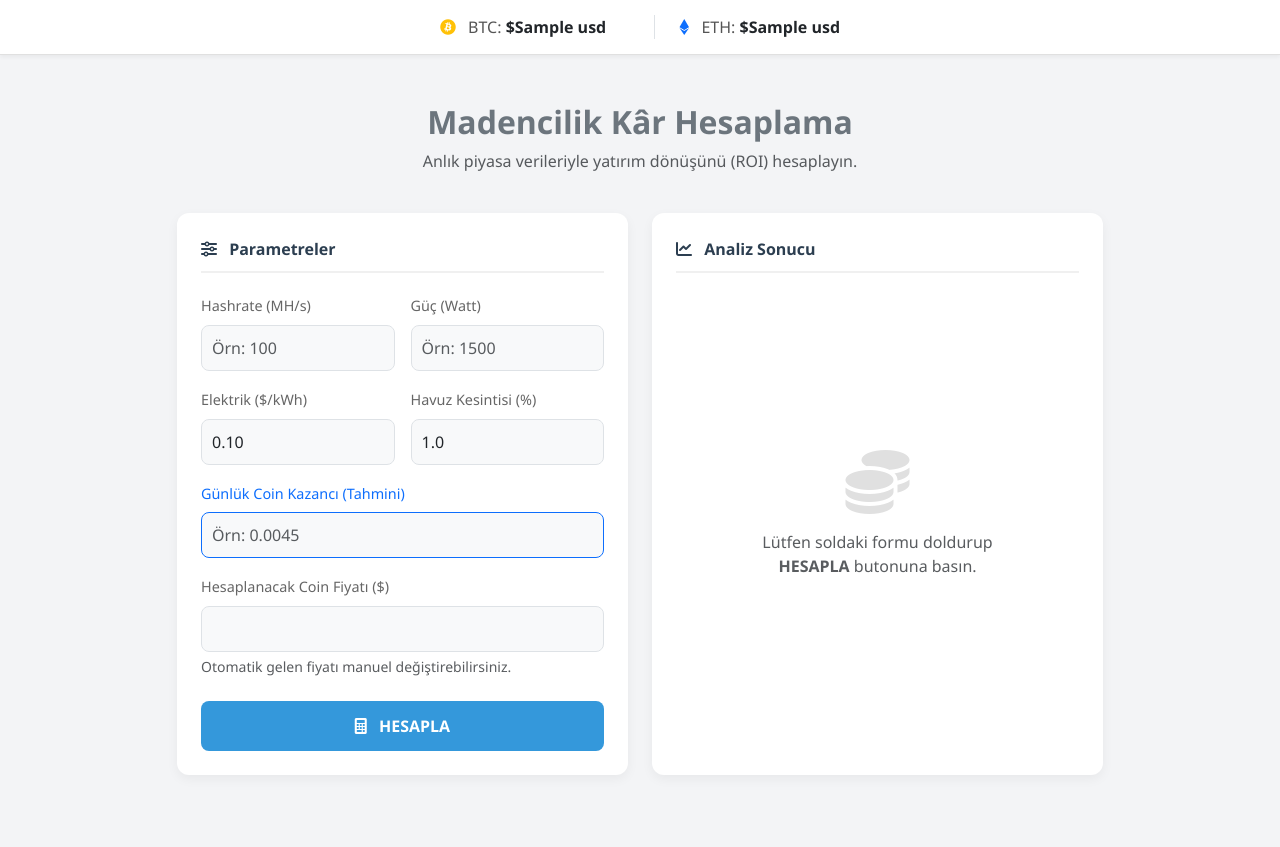
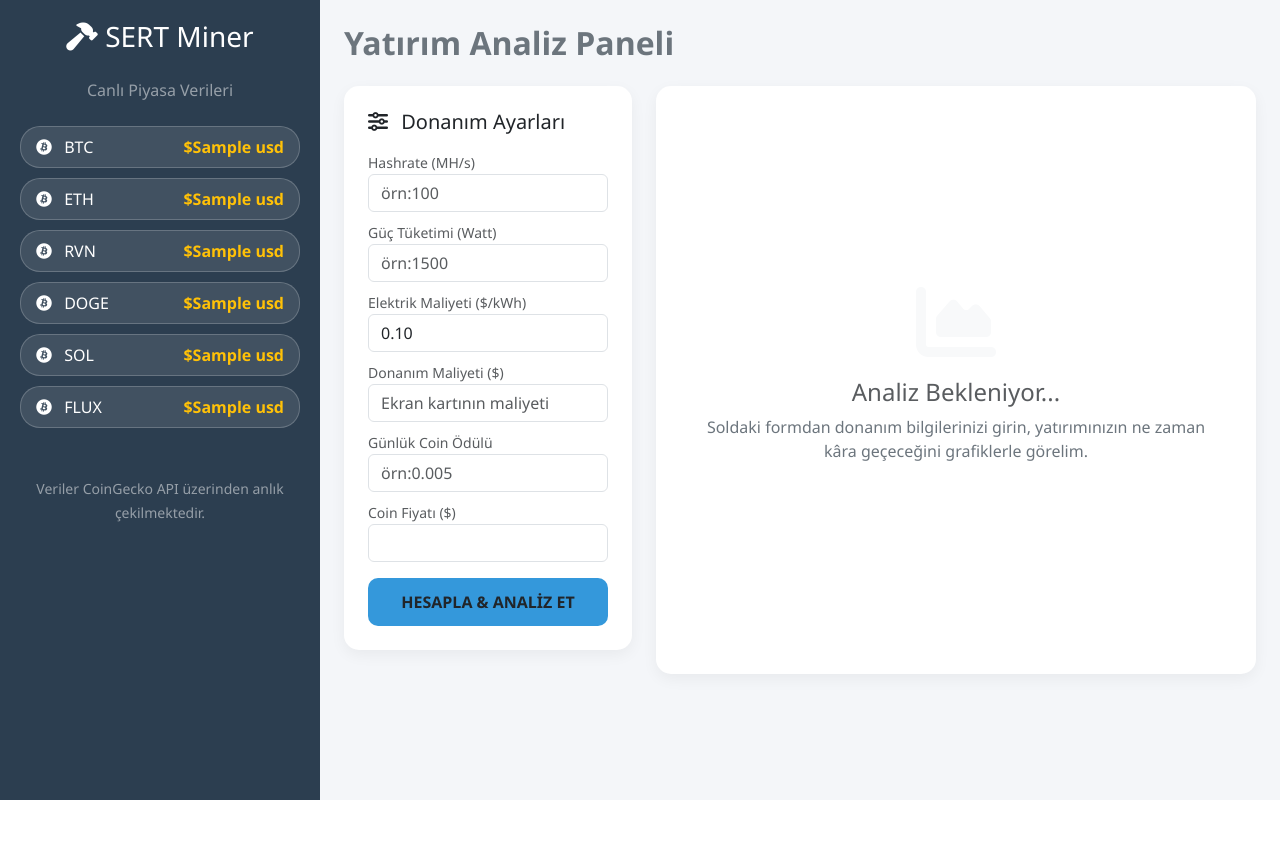
Before and after one commit to SertEmre/Kripto_Madenciligi_Kazanc_Hesaplama, a Flask app: page / in a window 1280 px wide. After the commit the page ends 800 px from the top, so only its background shows below. Run offline with Flask 3, Linux system fonts and the light colour scheme; a database or web service that is not in the repository returns one stand-in record (values such as "Sample title"); data that the repository does not hold is empty.

Commit message:
Grafikler ve ROI Analizi eklendi
- Chart.js entegrasyonu ile dinamik grafikler (Pasta & Çizgi) eklendi.
- CoinGecko API ile çoklu coin fiyat takibi özelliği getirildi.
- Yatırım Dönüşü (ROI) ve Amorti süresi hesaplama motoru eklendi.

```diff
--- a/app.py
+++ b/app.py
@@ -4,15 +4,22 @@ import requests
 app = Flask(__name__)
 
 def kripto_fiyat_getir():
+    """Popüler madencilik coinlerinin canlı fiyatlarını çeker"""
+    ids = "bitcoin,ethereum,ravencoin,dogecoin,solana,flux"
+    url = f"https://api.coingecko.com/api/v3/simple/price?ids={ids}&vs_currencies=usd"
     try:
-        url = "https://api.coingecko.com/api/v3/simple/price?ids=bitcoin,ethereum&vs_currencies=usd"
         cevap = requests.get(url, timeout=5).json()
         return {
-            'btc': cevap['bitcoin']['usd'],
-            'eth': cevap['ethereum']['usd']
+            'BTC': cevap['bitcoin']['usd'],
+            'ETH': cevap['ethereum']['usd'],
+            'RVN': cevap['ravencoin']['usd'],
+            'DOGE': cevap['dogecoin']['usd'],
+            'SOL': cevap['solana']['usd'],
+            'FLUX': cevap['flux']['usd']
         }
     except:
-        return {'btc': 0, 'eth': 0}
+        # Hata durumunda varsayılan değerler
+        return {'BTC': 0, 'ETH': 0, 'RVN': 0, 'DOGE': 0, 'SOL': 0, 'FLUX': 0}
 
 @app.route('/', methods=['GET', 'POST'])
 def index():
@@ -21,13 +28,22 @@ def index():
 
     if request.method == 'POST':
         try:
-            hashrate = float(request.form.get('hashrate'))
-            guc_tuketimi = float(request.form.get('power'))
-            elektrik_ucreti = float(request.form.get('cost'))
-            pool_fee = float(request.form.get('pool_fee'))
-            tahmini_kazanc = float(request.form.get('daily_reward'))
-            secilen_coin_fiyati = float(request.form.get('coin_price'))
+            # GÜNCELLENMİŞ KISIM BAŞLANGICI
+            # get('veri_adi', 0) diyerek, eğer veri gelmezse 0 kabul et diyoruz.
+            # Böylece program asla çökmez.
 
+            hashrate = float(request.form.get('hashrate', 0))
+            guc_tuketimi = float(request.form.get('power', 0))
+            elektrik_ucreti = float(request.form.get('cost', 0))
+            pool_fee = float(request.form.get('pool_fee', 0)) # Hata veren satır buydu
+            tahmini_kazanc = float(request.form.get('daily_reward', 0))
+            donanim_maliyeti = float(request.form.get('hardware_cost', 0))
+            secilen_coin_fiyati = float(request.form.get('coin_price', 0))
+            # GÜNCELLENMİŞ KISIM BİTİŞİ
+
+            # --- HESAPLAMALAR ---
+
+            # 1. Gelir & Gider
             gunluk_ciro = tahmini_kazanc * secilen_coin_fiyati
             havuz_kesintisi_tutari = gunluk_ciro * (pool_fee / 100)
             net_gunluk_ciro = gunluk_ciro - havuz_kesintisi_tutari
@@ -35,19 +51,34 @@ def index():
             gunluk_elektrik_maliyeti = (guc_tuketimi / 1000) * 24 * elektrik_ucreti
 
             gunluk_net_kar = net_gunluk_ciro - gunluk_elektrik_maliyeti
-            aylik_net_kar = gunluk_net_kar * 30
-            yillik_net_kar = gunluk_net_kar * 365
+
+            # 2. ROI (Amorti Süresi) Hesabı
+            amorti_gun = 0
+            if gunluk_net_kar > 0:
+                amorti_gun = donanim_maliyeti / gunluk_net_kar
+
+            # 3. Grafik Verileri İçin Hazırlık (Aylık Projeksiyon)
+            aylik_veriler = []
+            birikimli_kazanc = 0
+            for ay in range(1, 13):
+                birikimli_kazanc += gunluk_net_kar * 30
+                aylik_veriler.append(round(birikimli_kazanc, 2))
 
             sonuc = {
                 'gunluk_net': round(gunluk_net_kar, 2),
-                'aylik_net': round(aylik_net_kar, 2),
-                'yillik_net': round(yillik_net_kar, 2),
+                'aylik_net': round(gunluk_net_kar * 30, 2),
+                'yillik_net': round(gunluk_net_kar * 365, 2),
                 'elektrik_maliyeti': round(gunluk_elektrik_maliyeti, 2),
-                'durum': 'Kârlı' if gunluk_net_kar > 0 else 'Zarar'
+                'ciro': round(net_gunluk_ciro, 2),
+                'amorti_gun': int(amorti_gun) if amorti_gun > 0 else "Asla",
+                'amorti_ay': round(amorti_gun / 30, 1) if amorti_gun > 0 else "∞",
+                'grafik_data': aylik_veriler
             }
 
         except ValueError:
             pass
+
+    return render_template('index.html', fiyatlar=fiyatlar, sonuc=sonuc)
     return render_template('index.html', fiyatlar=fiyatlar, sonuc=sonuc)
 
 if __name__ == '__main__':
--- a/templates/index.html
+++ b/templates/index.html
@@ -3,230 +3,177 @@
 <head>
     <meta charset="UTF-8">
     <meta name="viewport" content="width=device-width, initial-scale=1.0">
-    <title>Madenci Kazanç Hesaplayıcı</title>
+    <title>SERT Miner</title>
     <link href="https://cdn.jsdelivr.net/npm/bootstrap@5.3.0/dist/css/bootstrap.min.css" rel="stylesheet">
-    <link rel="stylesheet" href="https://cdnjs.cloudflare.com/ajax/libs/font-awesome/6.0.0/css/all.min.css">
+    <link rel="stylesheet" href="https://cdnjs.cloudflare.com/ajax/libs/font-awesome/6.4.0/css/all.min.css">
+    <script src="https://cdn.jsdelivr.net/npm/chart.js"></script>
 
     <style>
-        body {
-            background-color: #f3f4f6; /* Çok açık gri arka plan */
-            color: #333;
-            font-family: 'Segoe UI', Tahoma, Geneva, Verdana, sans-serif;
-        }
-
-        /* Üstteki Canlı Fiyat Çubuğu */
-        .live-ticker {
-            background: #ffffff;
-            padding: 15px;
-            box-shadow: 0 2px 4px rgba(0,0,0,0.05);
-            font-weight: 500;
-            color: #555;
-            border-bottom: 1px solid #e0e0e0;
-        }
-
-        /* Kart Tasarımları */
-        .card {
-            background-color: #ffffff;
-            border: none;
-            border-radius: 12px;
-            box-shadow: 0 4px 12px rgba(0,0,0,0.05); /* Hafif gölge */
-            transition: transform 0.2s;
-        }
-
-        .card:hover {
-            transform: translateY(-2px); /* Üzerine gelince hafif kalkar */
-        }
-
-        .card-header-custom {
-            font-weight: bold;
-            color: #2c3e50;
-            border-bottom: 2px solid #f0f0f0;
-            padding-bottom: 10px;
-            margin-bottom: 20px;
-        }
-
-        /* Form Elemanları */
-        .form-label {
-            font-weight: 500;
-            color: #666;
-            font-size: 0.9rem;
-        }
-
-        .form-control {
-            background-color: #f8f9fa;
-            border: 1px solid #dee2e6;
-            padding: 10px;
-            border-radius: 8px;
-        }
-
-        .form-control:focus {
-            background-color: #fff;
-            border-color: #3498db;
-            box-shadow: 0 0 0 0.2rem rgba(52, 152, 219, 0.25);
-        }
-
-        /* Hesapla Butonu */
-        .btn-calc {
-            background-color: #3498db; /* Mavi Kurumsal Renk */
-            color: white;
-            font-weight: 600;
-            border-radius: 8px;
-            padding: 12px;
-            transition: all 0.3s;
-        }
-
-        .btn-calc:hover {
-            background-color: #2980b9;
-            color: white;
-            box-shadow: 0 4px 8px rgba(52, 152, 219, 0.3);
-        }
-
-        /* Sonuç Kutusu */
-        .result-container {
-            background-color: #f8f9fa;
-            border-radius: 10px;
-            padding: 25px;
-            text-align: center;
-        }
-
-        .profit-box {
-            background-color: #d1e7dd; /* Açık Yeşil */
-            color: #0f5132;
-            padding: 15px;
-            border-radius: 10px;
-            margin-bottom: 15px;
-        }
-
-        .loss-box {
-            background-color: #f8d7da; /* Açık Kırmızı */
-            color: #842029;
-            padding: 15px;
-            border-radius: 10px;
-            margin-bottom: 15px;
-        }
-
-        .stat-label {
-            font-size: 0.85rem;
-            color: #777;
-            text-transform: uppercase;
-            letter-spacing: 1px;
-        }
-
-        .stat-value {
-            font-size: 1.5rem;
-            font-weight: bold;
-            color: #333;
-        }
+        body { background-color: #f4f6f9; font-family: 'Segoe UI', sans-serif; }
+        .sidebar { background: #2c3e50; color: white; min-height: 100vh; padding: 20px; }
+        .coin-badge { background: rgba(255,255,255,0.1); padding: 8px 15px; border-radius: 20px; margin-bottom: 10px; display: block; border: 1px solid rgba(255,255,255,0.2); }
+        .card { border: none; border-radius: 15px; box-shadow: 0 5px 15px rgba(0,0,0,0.05); transition: transform 0.3s; }
+        .card:hover { transform: translateY(-5px); }
+        .stat-card { border-left: 5px solid; }
+        .stat-profit { border-color: #2ecc71; }
+        .stat-cost { border-color: #e74c3c; }
+        .stat-roi { border-color: #f1c40f; }
+        .btn-primary-custom { background: #3498db; border: none; padding: 12px; font-weight: bold; width: 100%; border-radius: 10px; }
+        .btn-primary-custom:hover { background: #2980b9; }
+        .chart-container { position: relative; height: 250px; width: 100%; }
     </style>
 </head>
 <body>
 
-<div class="live-ticker text-center d-flex justify-content-center align-items-center">
-    <div class="mx-4">
-        <i class="fab fa-bitcoin text-warning me-2"></i>
-        BTC: <span class="text-dark fw-bold">${{ fiyatlar.btc }}</span>
+<div class="container-fluid">
+    <div class="row">
+        <div class="col-md-3 sidebar d-none d-md-block">
+            <h3 class="mb-4 text-center"><i class="fas fa-hammer"></i> SERT Miner</h3>
+            <p class="text-white-50 text-center mb-4">Canlı Piyasa Verileri</p>
+
+            <div class="coin-list">
+                {% for coin, price in fiyatlar.items() %}
+                <div class="coin-badge d-flex justify-content-between align-items-center">
+                    <span><i class="fab fa-bitcoin me-2"></i> {{ coin }}</span>
+                    <span class="fw-bold text-warning">${{ price }}</span>
                 </div>
-    <div class="mx-4 border-start ps-4">
-        <i class="fab fa-ethereum text-primary me-2"></i>
-        ETH: <span class="text-dark fw-bold">${{ fiyatlar.eth }}</span>
+                {% endfor %}
+            </div>
+
+            <div class="mt-5 text-center">
+                <small class="text-white-50">Veriler CoinGecko API üzerinden anlık çekilmektedir.</small>
             </div>
         </div>
 
-<div class="container mt-5 pb-5">
-    <div class="row justify-content-center">
-        <div class="col-12 text-center mb-4">
-            <h2 class="fw-bold text-secondary">Madencilik Kâr Hesaplama</h2>
-            <p class="text-muted">Anlık piyasa verileriyle yatırım dönüşünü (ROI) hesaplayın.</p>
+        <div class="col-md-9 p-4">
+            <h2 class="fw-bold mb-4 text-secondary">Yatırım Analiz Paneli</h2>
+
+            <div class="row">
+                <div class="col-lg-4 mb-4">
+                    <div class="card p-4 h-100">
+                        <h5 class="mb-3"><i class="fas fa-sliders-h me-2"></i> Donanım Ayarları</h5>
+                        <form method="POST">
+                            <div class="mb-2">
+                                <label class="small text-muted">Hashrate (MH/s)</label>
+                                <input type="number" step="any" name="hashrate" class="form-control" placeholder="örn:100" required>
                             </div>
-
-        <div class="col-lg-5 col-md-6 mb-4">
-            <div class="card h-100 p-4">
-                <div class="card-header-custom">
-                    <i class="fas fa-sliders-h me-2"></i> Parametreler
+                            <div class="mb-2">
+                                <label class="small text-muted">Güç Tüketimi (Watt)</label>
+                                <input type="number" step="any" name="power" class="form-control" placeholder="örn:1500" required>
                             </div>
-                <form method="POST">
-                    <div class="row g-3">
-                        <div class="col-6">
-                            <label class="form-label">Hashrate (MH/s)</label>
-                            <input type="number" step="any" name="hashrate" class="form-control" placeholder="Örn: 100" required>
-                        </div>
-                        <div class="col-6">
-                            <label class="form-label">Güç (Watt)</label>
-                            <input type="number" step="any" name="power" class="form-control" placeholder="Örn: 1500" required>
-                        </div>
-                        <div class="col-6">
-                            <label class="form-label">Elektrik ($/kWh)</label>
+                            <div class="mb-2">
+                                <label class="small text-muted">Elektrik Maliyeti ($/kWh)</label>
                                 <input type="number" step="any" name="cost" class="form-control" value="0.10" required>
                             </div>
-                        <div class="col-6">
-                            <label class="form-label">Havuz Kesintisi (%)</label>
-                            <input type="number" step="any" name="pool_fee" class="form-control" value="1.0" required>
+                            <div class="mb-2">
+                                <label class="small text-muted">Donanım Maliyeti ($)</label>
+                                <input type="number" step="any" name="hardware_cost" class="form-control" placeholder="Ekran kartının maliyeti" required>
                             </div>
-                        <div class="col-12">
-                            <label class="form-label text-primary">Günlük Coin Kazancı (Tahmini)</label>
-                            <input type="number" step="any" name="daily_reward" class="form-control border-primary" placeholder="Örn: 0.0045" required>
+                            <div class="mb-2">
+                                <label class="small text-muted">Günlük Coin Ödülü</label>
+                                <input type="number" step="any" name="daily_reward" class="form-control" placeholder="örn:0.005" required>
                             </div>
-                        <div class="col-12">
-                            <label class="form-label">Hesaplanacak Coin Fiyatı ($)</label>
-                            <input type="number" step="any" name="coin_price" class="form-control" value="{{ fiyatlar.eth }}" required>
-                            <div class="form-text">Otomatik gelen fiyatı manuel değiştirebilirsiniz.</div>
+                            <div class="mb-3">
+                                <label class="small text-muted">Coin Fiyatı ($)</label>
+                                <input type="number" step="any" name="coin_price" class="form-control" value="{{ fiyatlar.ETH }}" required>
                             </div>
-                    </div>
-                    <button type="submit" class="btn btn-calc w-100 mt-4">
-                        <i class="fas fa-calculator me-2"></i> HESAPLA
-                    </button>
+                            <button type="submit" class="btn btn-primary-custom">HESAPLA & ANALİZ ET</button>
                         </form>
                     </div>
                 </div>
 
-        <div class="col-lg-5 col-md-6 mb-4">
-            <div class="card h-100 p-4">
-                <div class="card-header-custom">
-                    <i class="fas fa-chart-line me-2"></i> Analiz Sonucu
+                <div class="col-lg-8">
+                    {% if sonuc %}
+                    <div class="row mb-4">
+                        <div class="col-md-4">
+                            <div class="card p-3 stat-card stat-profit">
+                                <small class="text-muted">Günlük Net Kâr</small>
+                                <h3 class="fw-bold text-success">${{ sonuc.gunluk_net }}</h3>
                             </div>
-
-                {% if sonuc %}
-                    <div class="d-flex flex-column justify-content-center h-100">
-
-                        <div class="{{ 'profit-box' if sonuc.gunluk_net > 0 else 'loss-box' }}">
-                            <h6 class="mb-1">GÜNLÜK NET KÂR</h6>
-                            <h1 class="display-5 fw-bold mb-0">${{ sonuc.gunluk_net }}</h1>
-                            <small>Elektrik Gideri: ${{ sonuc.elektrik_maliyeti }}</small>
                         </div>
-
-                        <div class="row g-3 mt-2">
-                            <div class="col-6">
-                                <div class="result-container">
-                                    <div class="stat-label">Aylık Tahmin</div>
-                                    <div class="stat-value {{ 'text-success' if sonuc.aylik_net > 0 else 'text-danger' }}">
-                                        ${{ sonuc.aylik_net }}
+                        <div class="col-md-4">
+                            <div class="card p-3 stat-card stat-cost">
+                                <small class="text-muted">Günlük Elektrik</small>
+                                <h3 class="fw-bold text-danger">-${{ sonuc.elektrik_maliyeti }}</h3>
+                            </div>
+                        </div>
+                        <div class="col-md-4">
+                            <div class="card p-3 stat-card stat-roi">
+                                <small class="text-muted">Amorti Süresi (ROI)</small>
+                                <h3 class="fw-bold text-warning">{{ sonuc.amorti_ay }} Ay</h3>
                             </div>
                         </div>
                     </div>
-                            <div class="col-6">
-                                <div class="result-container">
-                                    <div class="stat-label">Yıllık Tahmin</div>
-                                    <div class="stat-value {{ 'text-success' if sonuc.yillik_net > 0 else 'text-danger' }}">
-                                        ${{ sonuc.yillik_net }}
+
+                    <div class="row">
+                        <div class="col-md-6 mb-4">
+                            <div class="card p-3">
+                                <h6 class="text-center mb-3">Gelir / Gider Dağılımı</h6>
+                                <div class="chart-container">
+                                    <canvas id="pieChart"></canvas>
+                                </div>
+                            </div>
+                        </div>
+                        <div class="col-md-6 mb-4">
+                            <div class="card p-3">
+                                <h6 class="text-center mb-3">12 Aylık Kazanç Projeksiyonu</h6>
+                                <div class="chart-container">
+                                    <canvas id="lineChart"></canvas>
                                 </div>
                             </div>
                         </div>
                     </div>
-
-                        <div class="mt-4 text-center text-muted" style="font-size: 0.8rem;">
-                            * Hesaplamalar anlık zorluk ve fiyat değişimlerini içermez.
-                        </div>
-                    </div>
                     {% else %}
-                    <div class="text-center text-muted d-flex flex-column justify-content-center h-100">
-                        <i class="fas fa-coins fa-4x mb-3" style="color: #e0e0e0;"></i>
-                        <p>Lütfen soldaki formu doldurup<br><strong>HESAPLA</strong> butonuna basın.</p>
+                    <div class="card p-5 text-center d-flex align-items-center justify-content-center h-100 bg-white">
+                        <i class="fas fa-chart-area fa-5x text-light mb-3"></i>
+                        <h4 class="text-muted">Analiz Bekleniyor...</h4>
+                        <p class="text-secondary">Soldaki formdan donanım bilgilerinizi girin, yatırımınızın ne zaman kâra geçeceğini grafiklerle görelim.</p>
                     </div>
                     {% endif %}
                 </div>
             </div>
         </div>
     </div>
+</div>
+
+{% if sonuc %}
+<script>
+    // 1. Pasta Grafiği (Gelir vs Gider)
+    const ctxPie = document.getElementById('pieChart').getContext('2d');
+    new Chart(ctxPie, {
+        type: 'doughnut',
+        data: {
+            labels: ['Net Kâr', 'Elektrik Gideri'],
+            datasets: [{
+                data: [{{ sonuc.gunluk_net }}, {{ sonuc.elektrik_maliyeti }}],
+                backgroundColor: ['#2ecc71', '#e74c3c'],
+                borderWidth: 0
+            }]
+        },
+        options: { responsive: true, maintainAspectRatio: false }
+    });
+
+    // 2. Çizgi Grafiği (1 Yıllık Birikim)
+    const ctxLine = document.getElementById('lineChart').getContext('2d');
+    new Chart(ctxLine, {
+        type: 'bar',
+        data: {
+            labels: ['1.Ay', '2.Ay', '3.Ay', '4.Ay', '5.Ay', '6.Ay', '7.Ay', '8.Ay', '9.Ay', '10.Ay', '11.Ay', '12.Ay'],
+            datasets: [{
+                label: 'Birikimli Net Kazanç ($)',
+                data: {{ sonuc.grafik_data }},
+                backgroundColor: '#3498db',
+                borderRadius: 5
+            }]
+        },
+        options: {
+            responsive: true,
+            maintainAspectRatio: false,
+            scales: { y: { beginAtZero: true } }
+        }
+    });
+</script>
+{% endif %}
 
 </body>
 </html>
```
Also changed, not shown: README.md (added). Lines whose indentation alone changed are shown as unchanged.
